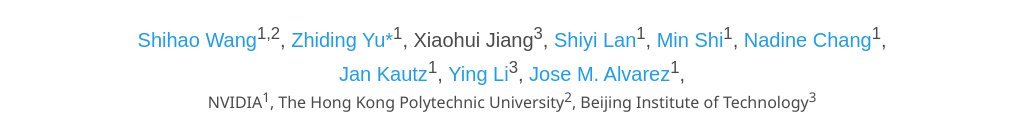
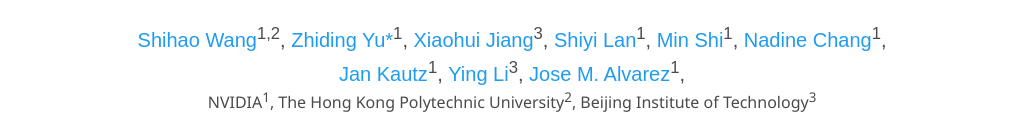
Before and after one commit to exiawsh/OmniDrive-Page, a plain HTML site: page index.html in a window 1280 px wide. Shown: the part 213-331 px from the top of the page, without its empty margins (128-1151 px from the left). Drawn offline with nearby package versions, Linux system fonts and the light colour scheme; some icons are missing; a web font is replaced by a local one.

Commit message:
Update index.html

```diff
--- a/index.html
+++ b/index.html
@@ -57,7 +57,7 @@
               <a href="https://scholar.google.com.hk/citations?user=1VI_oYUAAAAJ&hl=zh-CN&oi=ao">Zhiding Yu*</a><sup>1</sup>,
             </span>
             <span class="author-block">
-              Xiaohui Jiang</a><sup>3</sup>,
+              <a href="https://scholar.google.com.hk/citations?hl=zh-CN&user=r6pfLswAAAAJ">Xiaohui Jiang</a><sup>3</sup>,
             </span>
             <span class="author-block">
               <a href="https://scholar.google.com.hk/citations?user=jIUI6F4AAAAJ&hl=zh-CN&oi=ao">Shiyi Lan</a><sup>1</sup>,
```
